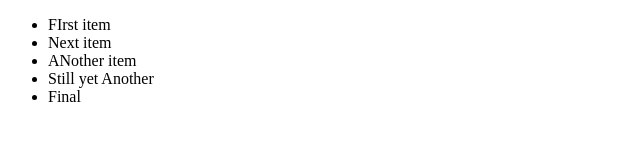
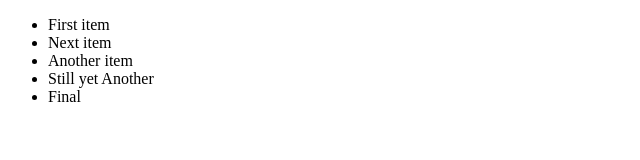
Before and after one commit to cindy901220/cindy901220.github.io, a plain HTML site: page index.html in a window 1280 px wide. Shown: the full height of the page, 0-640 px from the left. Drawn offline with Linux system fonts and the light colour scheme.

Commit message:
fix typo

```diff
--- a/index.html
+++ b/index.html
@@ -7,9 +7,9 @@
 </head>
 <body>
     <ul>
-        <li>FIrst item </li>
+        <li>First item </li>
         <li>Next item</li>
-        <li>ANother item</li>
+        <li>Another item</li>
         <li>Still yet Another</li>
         <li>Final</li>
     </ul>
```
